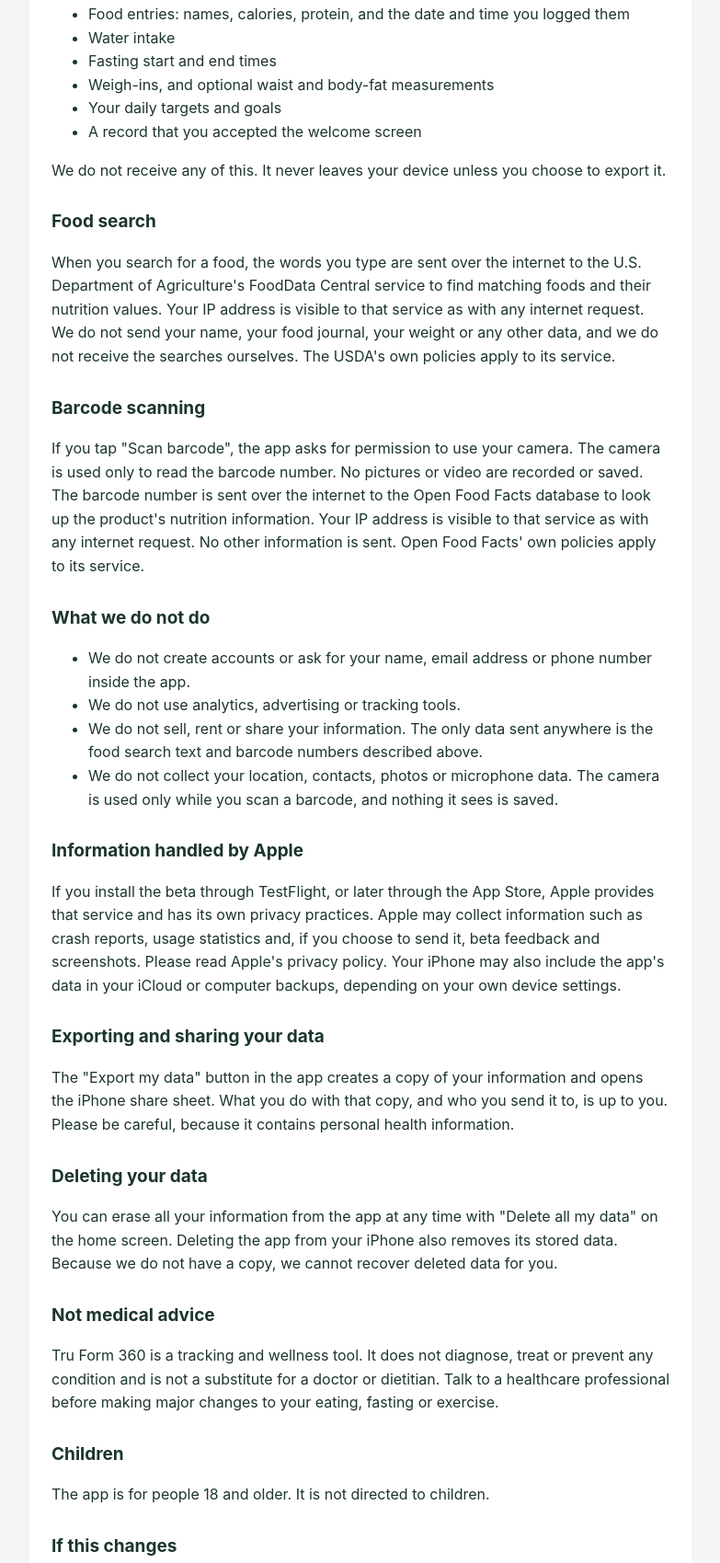
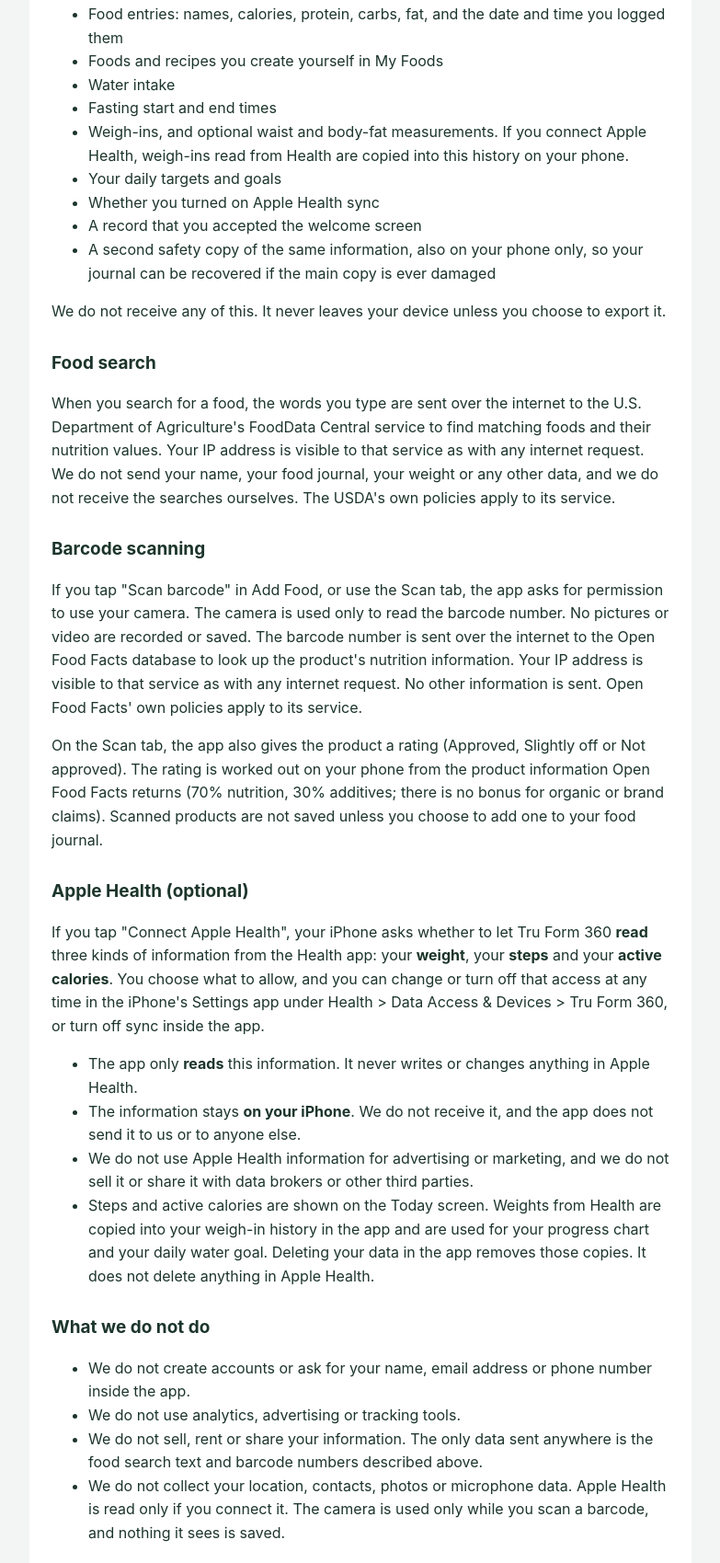
Before and after one commit to TruForm360/truform360-privacy, a plain HTML site: page index.html in a window 1280 px wide. Shown: the part 560-2259 px from the top of the page at 92% size, without its empty margins (248-1031 px from the left). Drawn offline with Linux system fonts and the light colour scheme.

Commit message:
Add files via upload

```diff
--- a/index.html
+++ b/index.html
@@ -23,7 +23,7 @@
 <main>
 <div class="card">
 <h1>Tru Form 360 Privacy Policy</h1>
-<p class="meta">Effective date: October 29, 2026 (beta)</p>
+<p class="meta">Last updated: October 30, 2026 (beta)</p>
 
 <h2>The short version</h2>
 <ul>
@@ -39,12 +39,15 @@
 <h2>What the app stores</h2>
 <p>When you use the app, the information you enter is saved on your device only:</p>
 <ul>
-  <li>Food entries: names, calories, protein, and the date and time you logged them</li>
+  <li>Food entries: names, calories, protein, carbs, fat, and the date and time you logged them</li>
+  <li>Foods and recipes you create yourself in My Foods</li>
   <li>Water intake</li>
   <li>Fasting start and end times</li>
-  <li>Weigh-ins, and optional waist and body-fat measurements</li>
+  <li>Weigh-ins, and optional waist and body-fat measurements. If you connect Apple Health, weigh-ins read from Health are copied into this history on your phone.</li>
   <li>Your daily targets and goals</li>
+  <li>Whether you turned on Apple Health sync</li>
   <li>A record that you accepted the welcome screen</li>
+<li>A second safety copy of the same information, also on your phone only, so your journal can be recovered if the main copy is ever damaged</li>
 </ul>
 <p>We do not receive any of this. It never leaves your device unless you choose to export it.</p>
 
@@ -52,14 +55,24 @@
 <p>When you search for a food, the words you type are sent over the internet to the U.S. Department of Agriculture's FoodData Central service to find matching foods and their nutrition values. Your IP address is visible to that service as with any internet request. We do not send your name, your food journal, your weight or any other data, and we do not receive the searches ourselves. The USDA's own policies apply to its service.</p>
 
 <h2>Barcode scanning</h2>
-<p>If you tap "Scan barcode", the app asks for permission to use your camera. The camera is used only to read the barcode number. No pictures or video are recorded or saved. The barcode number is sent over the internet to the Open Food Facts database to look up the product's nutrition information. Your IP address is visible to that service as with any internet request. No other information is sent. Open Food Facts' own policies apply to its service.</p>
+<p>If you tap "Scan barcode" in Add Food, or use the Scan tab, the app asks for permission to use your camera. The camera is used only to read the barcode number. No pictures or video are recorded or saved. The barcode number is sent over the internet to the Open Food Facts database to look up the product's nutrition information. Your IP address is visible to that service as with any internet request. No other information is sent. Open Food Facts' own policies apply to its service.</p>
+<p>On the Scan tab, the app also gives the product a rating (Approved, Slightly off or Not approved). The rating is worked out on your phone from the product information Open Food Facts returns (70% nutrition, 30% additives; there is no bonus for organic or brand claims). Scanned products are not saved unless you choose to add one to your food journal.</p>
+
+<h2>Apple Health (optional)</h2>
+<p>If you tap "Connect Apple Health", your iPhone asks whether to let Tru Form 360 <strong>read</strong> three kinds of information from the Health app: your <strong>weight</strong>, your <strong>steps</strong> and your <strong>active calories</strong>. You choose what to allow, and you can change or turn off that access at any time in the iPhone's Settings app under Health &gt; Data Access &amp; Devices &gt; Tru Form 360, or turn off sync inside the app.</p>
+<ul>
+  <li>The app only <strong>reads</strong> this information. It never writes or changes anything in Apple Health.</li>
+  <li>The information stays <strong>on your iPhone</strong>. We do not receive it, and the app does not send it to us or to anyone else.</li>
+  <li>We do not use Apple Health information for advertising or marketing, and we do not sell it or share it with data brokers or other third parties.</li>
+  <li>Steps and active calories are shown on the Today screen. Weights from Health are copied into your weigh-in history in the app and are used for your progress chart and your daily water goal. Deleting your data in the app removes those copies. It does not delete anything in Apple Health.</li>
+</ul>
 
 <h2>What we do not do</h2>
 <ul>
   <li>We do not create accounts or ask for your name, email address or phone number inside the app.</li>
   <li>We do not use analytics, advertising or tracking tools.</li>
   <li>We do not sell, rent or share your information. The only data sent anywhere is the food search text and barcode numbers described above.</li>
-  <li>We do not collect your location, contacts, photos or microphone data. The camera is used only while you scan a barcode, and nothing it sees is saved.</li>
+  <li>We do not collect your location, contacts, photos or microphone data. Apple Health is read only if you connect it. The camera is used only while you scan a barcode, and nothing it sees is saved.</li>
 </ul>
 
 <h2>Information handled by Apple</h2>
@@ -69,7 +82,7 @@
 <p>The "Export my data" button in the app creates a copy of your information and opens the iPhone share sheet. What you do with that copy, and who you send it to, is up to you. Please be careful, because it contains personal health information.</p>
 
 <h2>Deleting your data</h2>
-<p>You can erase all your information from the app at any time with "Delete all my data" on the home screen. Deleting the app from your iPhone also removes its stored data. Because we do not have a copy, we cannot recover deleted data for you.</p>
+<p>You can erase all your information from the app at any time with "Delete all my data" on the home screen. "Delete all my data" also removes the safety copy. Deleting the app from your iPhone also removes its stored data. Because we do not have a copy, we cannot recover deleted data for you.</p>
 
 <h2>Not medical advice</h2>
 <p>Tru Form 360 is a tracking and wellness tool. It does not diagnose, treat or prevent any condition and is not a substitute for a doctor or dietitian. Talk to a healthcare professional before making major changes to your eating, fasting or exercise.</p>
@@ -78,7 +91,7 @@
 <p>The app is for people 18 and older. It is not directed to children.</p>
 
 <h2>If this changes</h2>
-<p>Future versions may add features such as accounts, backup across devices, Apple Health connection, blood-test uploads or an AI coach. Those features would handle your information differently. Before we release any of them, we will update this policy and ask for your clear permission where the law or Apple requires it. The effective date at the top shows when this policy last changed.</p>
+<p>Future versions may add features such as accounts, backup across devices, blood-test uploads or an AI coach. Those features would handle your information differently. Before we release any of them, we will update this policy and ask for your clear permission where the law or Apple requires it. The date at the top shows when this policy last changed.</p>
 
 <h2>Contact</h2>
 <p>Questions or requests about your privacy: <a href="mailto:truform360@gmail.com">truform360@gmail.com</a>.</p>
```
